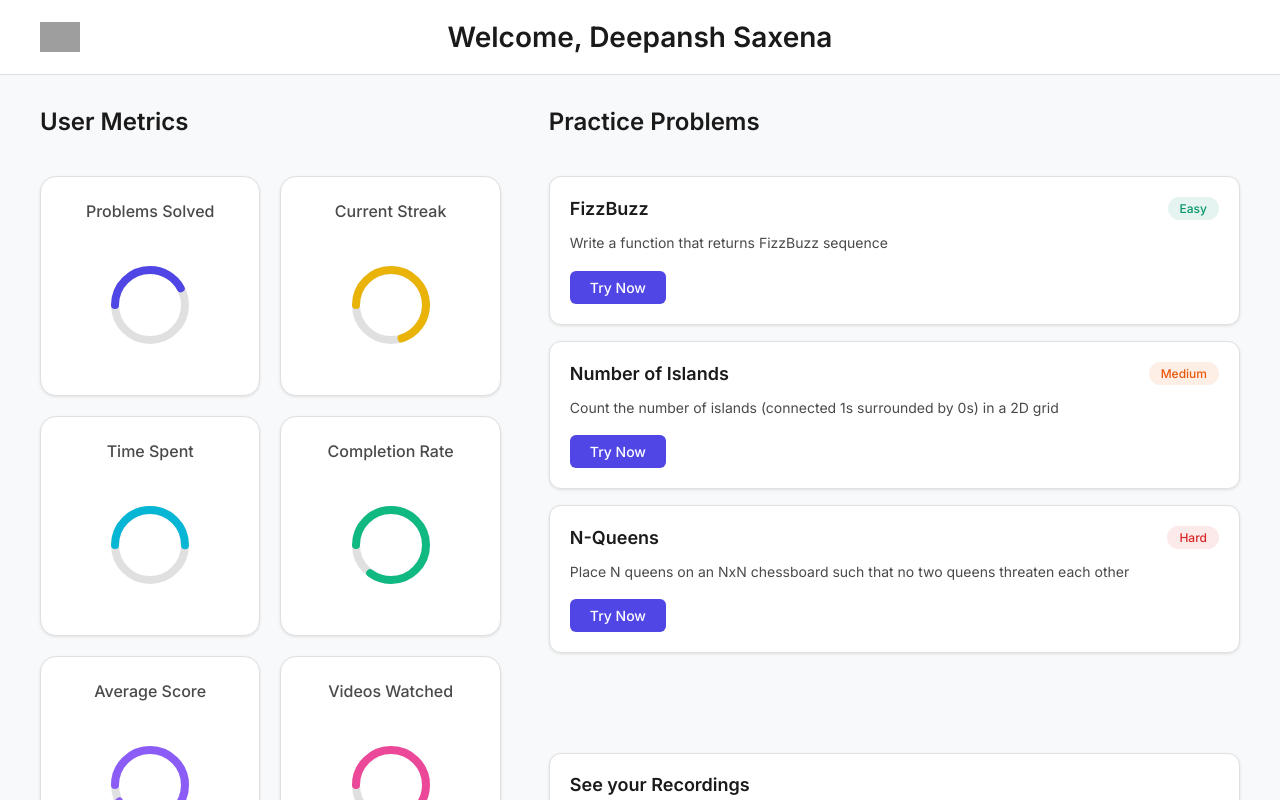
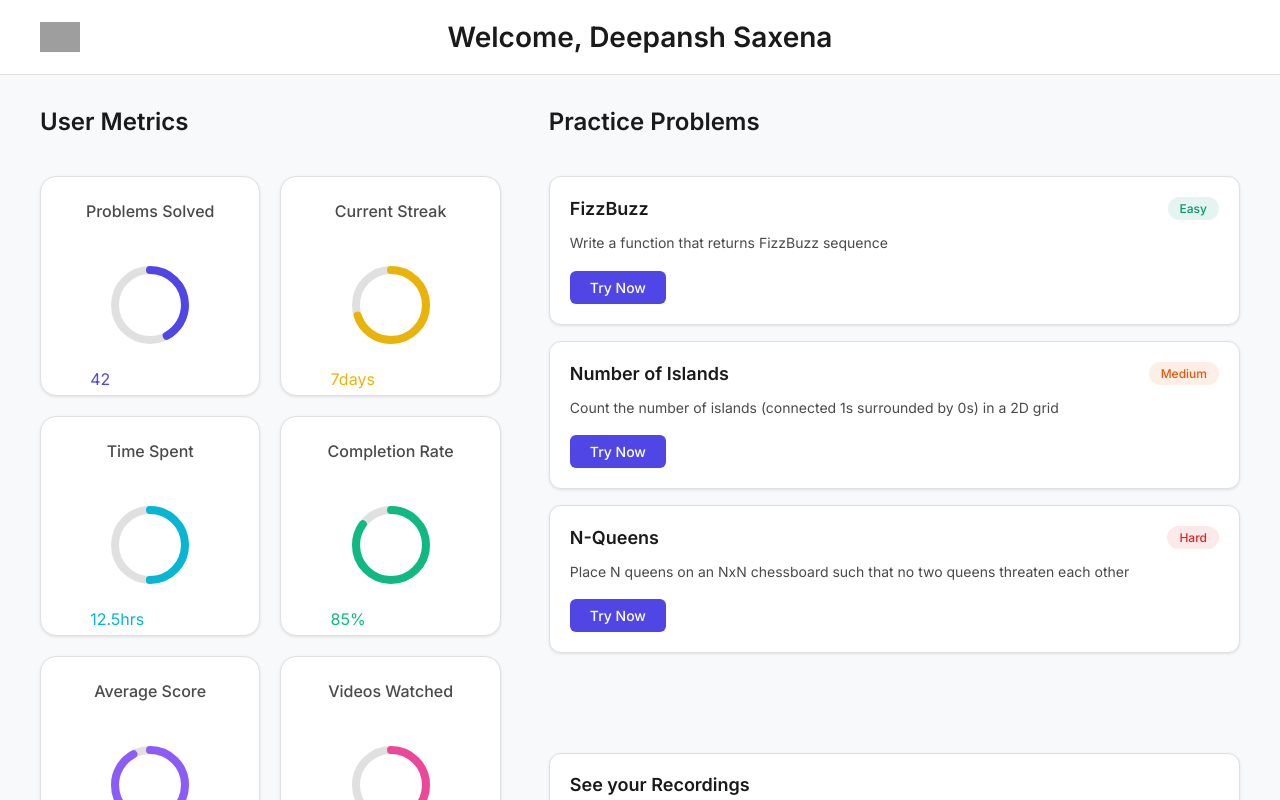
Before and after one commit to tinterview/Synapsis, a React (Vite) app in the folder frontend/: page / in a window 1280 px wide. Shown: the top 800 px of the page. Built offline with nearby package versions, Linux system fonts and the light colour scheme; grey boxes are pictures that could not be loaded.

Commit message:
Update HomeScreen.jsx

```diff
--- a/frontend/src/components/HomeScreen.jsx
+++ b/frontend/src/components/HomeScreen.jsx
@@ -1,7 +1,8 @@
-import React from 'react';
+import React, { useState } from 'react';
 import './HomeScreen.css';
+import logo from './logo2.jpeg'
 
-const HomeScreen = ({ onProblemSelect, isDarkMode }) => {
+const HomeScreen = ({ onProblemSelect, isDarkMode, onRecordingsClick }) => {
   const metrics = [
     {
       title: 'Problems Solved',
@@ -75,14 +76,13 @@ const HomeScreen = ({ onProblemSelect, isDarkMode }) => {
     }
   ];
 
-  const CircularProgress = ({ percentage, color, value, unit, total }) => {
+  const CircularProgress = ({ percentage, color, value, unit }) => {
     const radius = 35;
     const circumference = 2 * Math.PI * radius;
     const progress = circumference - (percentage / 100) * circumference;
     const center = 60;
 
     return (
-      <div className="progress-container">
       <svg className="progress-ring" width="120" height="120" viewBox="0 0 120 120">
         <circle
           className="progress-ring-circle-bg"
@@ -103,41 +103,63 @@ const HomeScreen = ({ onProblemSelect, isDarkMode }) => {
           strokeLinecap="round"
           strokeDasharray={circumference}
           strokeDashoffset={progress}
-            transform={`rotate(-90 ${center} ${center})`}
         />
         <text
           x={center}
-            y={unit ? center - 12 : center - 8}
+          y={center}
           className="progress-value"
           fill={color}
           textAnchor="middle"
-            dominantBaseline="central"
+          dominantBaseline="middle"
         >
           {value}
         </text>
         {unit && (
           <text
             x={center}
-              y={center + 8}
+            y={center + 20}
             className="progress-unit"
             fill={color}
             textAnchor="middle"
-              dominantBaseline="central"
+            dominantBaseline="middle"
           >
             {unit}
           </text>
         )}
-          <text
-            x={center}
-            y={unit ? center + 24 : center + 16}
-            className="progress-total"
-            fill={isDarkMode ? "#666" : "#999"}
-            textAnchor="middle"
-            dominantBaseline="central"
+      </svg>
+    );
+  };
+
+  const MetricCard = ({ metric }) => {
+    const [isHovered, setIsHovered] = useState(false);
+
+    return (
+      <div
+        className="metric-card"
+        onMouseEnter={() => setIsHovered(true)}
+        onMouseLeave={() => setIsHovered(false)}
       >
-            / {total}
-          </text>
-        </svg>
+        <h3 className="metric-title">{metric.title}</h3>
+        <div className="metric-content">
+          <div className="progress-container">
+            <div className={`metric-display ${isHovered ? 'hovered' : ''}`}>
+              <div className="circular-view">
+                <CircularProgress
+                  percentage={metric.percentage}
+                  color={metric.color}
+                  value={metric.value}
+                  unit={metric.unit}
+                />
+              </div>
+              <div className="numeric-view">
+                <span className="big-number" style={{ color: metric.color }}>
+                  {metric.value}
+                  {metric.unit && <span className="unit">{metric.unit}</span>}
+                </span>
+              </div>
+            </div>
+          </div>
+        </div>
       </div>
     );
   };
@@ -147,7 +169,7 @@ const HomeScreen = ({ onProblemSelect, isDarkMode }) => {
       <header className="welcome-header">
         <div className="header-content">
           <div className="logo">
-            <img src="/logo.png" alt="AI Coding Assistant" className="logo-image" />
+            <img src={logo} alt="AI Coding Assistant" className="logo-image" />
           </div>
           <h1>Welcome, Deepansh Saxena</h1>
         </div>
@@ -158,18 +180,7 @@ const HomeScreen = ({ onProblemSelect, isDarkMode }) => {
           <h2 className="section-title">User Metrics</h2>
           <section className="metrics-grid">
             {metrics.map((metric, index) => (
-              <div key={index} className="metric-card">
-                <h3 className="metric-title">{metric.title}</h3>
-                <div className="metric-content">
-                  <CircularProgress
-                    percentage={metric.percentage}
-                    color={metric.color}
-                    value={metric.value}
-                    unit={metric.unit}
-                    total={metric.total}
-                  />
-                </div>
-              </div>
+              <MetricCard key={index} metric={metric} />
             ))}
           </section>
         </div>
@@ -204,7 +215,7 @@ const HomeScreen = ({ onProblemSelect, isDarkMode }) => {
 
             <div className="videos-section">
               <h2>See your Recordings</h2>
-              <button className="watch-videos-btn">
+              <button className="watch-videos-btn" onClick={onRecordingsClick}>
                 Watch Now
                 <span className="arrow-icon">→</span>
               </button>
@@ -213,9 +224,7 @@ const HomeScreen = ({ onProblemSelect, isDarkMode }) => {
         </div>
       </main>
 
-      <footer className="home-footer">
-        <p>AI Coding Assistant © 2025</p>
-      </footer>
+
     </div>
   );
 };
```
Lines whose indentation alone changed are shown as unchanged.
